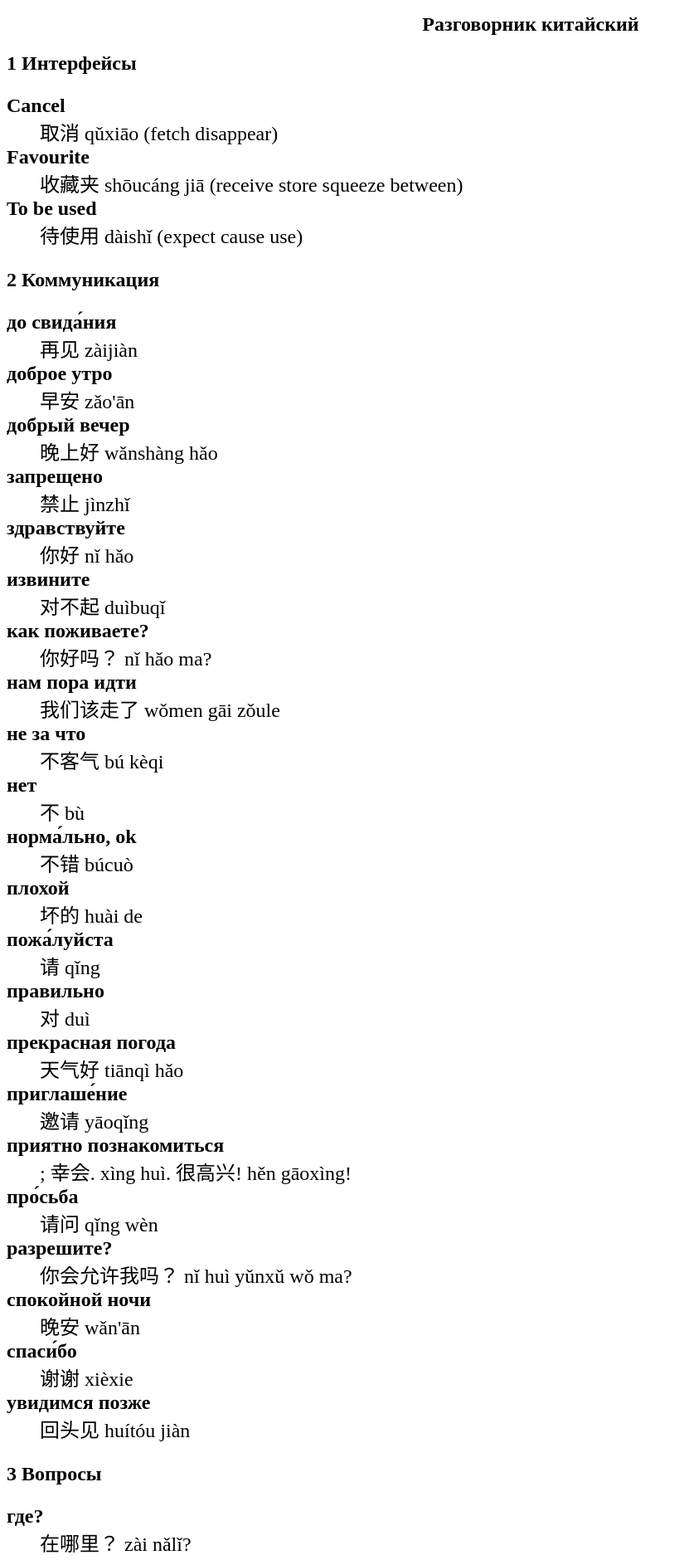
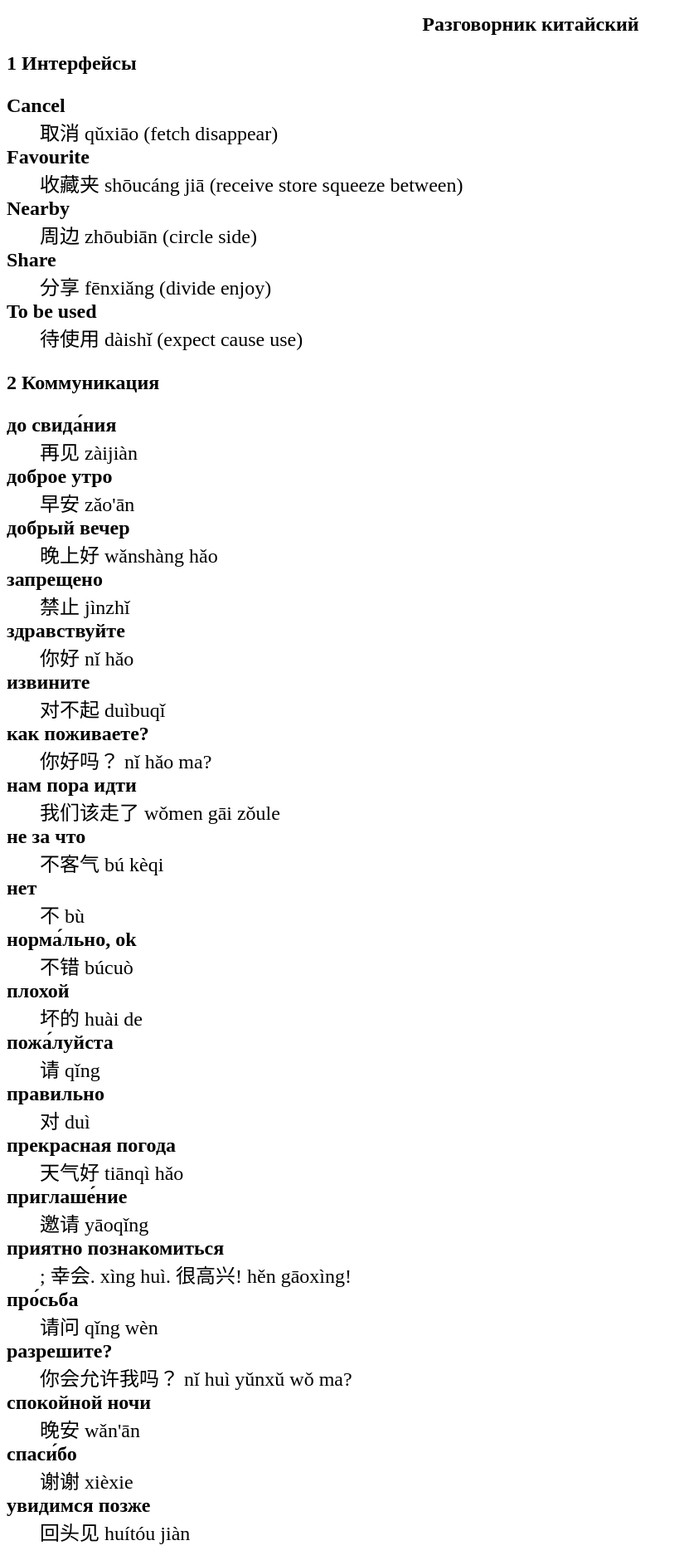
Before and after one commit to ssharoff/ssharoff.github.io, a Jekyll site: the page travel/chinese-phrasebook.html, which Jekyll copies as it is, in a window 1280 px wide. Shown: the top 1880 px of the page at 83% size, without its empty margins (0-825 px from the left). Built offline with Jekyll 4.4.1, drawn with Linux system fonts in a browser that asks for light colours; some of the changed text lies outside the part shown.

Commit message:
interface

```diff
--- a/travel/chinese-phrasebook.html
+++ b/travel/chinese-phrasebook.html
@@ -3,7 +3,7 @@
 "http://www.w3.org/TR/xhtml1/DTD/xhtml1-strict.dtd">
 <html xmlns="http://www.w3.org/1999/xhtml" lang="en" xml:lang="en">
 <head>
-<!-- 2024-08-11 Sun 10:23 -->
+<!-- 2024-08-12 Mon 09:43 -->
 <meta http-equiv="Content-Type" content="text/html;charset=utf-8" />
 <meta name="viewport" content="width=device-width, initial-scale=1" />
 <title>Разговорник китайский</title>
@@ -39,7 +39,7 @@
   }
   pre.src {
     position: relative;
-    overflow: visible;
+    overflow: auto;
     padding-top: 1.2em;
   }
   pre.src:before {
@@ -51,7 +51,7 @@
     padding: 3px;
     border: 1px solid black;
   }
-  pre.src:hover:before { display: inline;}
+  pre.src:hover:before { display: inline; margin-top: 14px;}
   /* Languages per Org manual */
   pre.src-asymptote:before { content: 'Asymptote'; }
   pre.src-awk:before { content: 'Awk'; }
@@ -194,67 +194,45 @@
 </style>
 <style>*{font-size: x-large;}</style>
 <script type="text/javascript">
-/*
-@licstart  The following is the entire license notice for the
-JavaScript code in this tag.
-
-Copyright (C) 2012-2020 Free Software Foundation, Inc.
-
-The JavaScript code in this tag is free software: you can
-redistribute it and/or modify it under the terms of the GNU
-General Public License (GNU GPL) as published by the Free Software
-Foundation, either version 3 of the License, or (at your option)
-any later version.  The code is distributed WITHOUT ANY WARRANTY;
-without even the implied warranty of MERCHANTABILITY or FITNESS
-FOR A PARTICULAR PURPOSE.  See the GNU GPL for more details.
-
-As additional permission under GNU GPL version 3 section 7, you
-may distribute non-source (e.g., minimized or compacted) forms of
-that code without the copy of the GNU GPL normally required by
-section 4, provided you include this license notice and a URL
-through which recipients can access the Corresponding Source.
-
-
-@licend  The above is the entire license notice
-for the JavaScript code in this tag.
-*/
+// @license magnet:?xt=urn:btih:e95b018ef3580986a04669f1b5879592219e2a7a&dn=public-domain.txt Public Domain
 <!--/*--><![CDATA[/*><!--*/
      function CodeHighlightOn(elem, id)
      {
        var target = document.getElementById(id);
        if(null != target) {
-     elem.cacheClassElem = elem.className;
-     elem.cacheClassTarget = target.className;
-     target.className = "code-highlighted";
-     elem.className   = "code-highlighted";
+         elem.classList.add("code-highlighted");
+         target.classList.add("code-highlighted");
        }
      }
      function CodeHighlightOff(elem, id)
      {
        var target = document.getElementById(id);
-   if(elem.cacheClassElem)
-     elem.className = elem.cacheClassElem;
-   if(elem.cacheClassTarget)
-     target.className = elem.cacheClassTarget;
+       if(null != target) {
+         elem.classList.remove("code-highlighted");
+         target.classList.remove("code-highlighted");
+       }
      }
     /*]]>*///-->
+// @license-end
 </script>
 </head>
 <body>
 <div id="content">
 <h1 class="title">Разговорник китайский</h1>
-<div id="outline-container-org0742a3e" class="outline-2">
-<h2 id="org0742a3e"><span class="section-number-2">1</span> Интерфейсы</h2>
+<div id="outline-container-org6310488" class="outline-2">
+<h2 id="org6310488"><span class="section-number-2">1</span> Интерфейсы</h2>
 <div class="outline-text-2" id="text-1">
 <dl class="org-dl">
 <dt>Cancel</dt><dd>取消 qǔxiāo (fetch disappear)</dd>
 <dt>Favourite</dt><dd>收藏夹 shōucáng jiā (receive store squeeze between)</dd>
+<dt>Nearby</dt><dd>周边 zhōubiān (circle side)</dd>
+<dt>Share</dt><dd>分享 fēnxiǎng (divide enjoy)</dd>
 <dt>To be used</dt><dd>待使用 dàishǐ (expect cause use)</dd>
 </dl>
 </div>
 </div>
-<div id="outline-container-org600a670" class="outline-2">
-<h2 id="org600a670"><span class="section-number-2">2</span> Коммуникация</h2>
+<div id="outline-container-org7061856" class="outline-2">
+<h2 id="org7061856"><span class="section-number-2">2</span> Коммуникация</h2>
 <div class="outline-text-2" id="text-2">
 <dl class="org-dl">
 <dt>до свида́ния</dt><dd>再见 zàijiàn</dd>
@@ -283,8 +261,8 @@ for the JavaScript code in this tag.
 </div>
 </div>
 
-<div id="outline-container-orgd84f2fa" class="outline-2">
-<h2 id="orgd84f2fa"><span class="section-number-2">3</span> Вопросы</h2>
+<div id="outline-container-org85ecd3b" class="outline-2">
+<h2 id="org85ecd3b"><span class="section-number-2">3</span> Вопросы</h2>
 <div class="outline-text-2" id="text-3">
 <dl class="org-dl">
 <dt>где?</dt><dd>在哪里？ zài nǎlǐ?</dd>
@@ -297,12 +275,12 @@ for the JavaScript code in this tag.
 </dl>
 </div>
 </div>
-<div id="outline-container-org28db808" class="outline-2">
-<h2 id="org28db808"><span class="section-number-2">4</span> Еда</h2>
+<div id="outline-container-org31ec36a" class="outline-2">
+<h2 id="org31ec36a"><span class="section-number-2">4</span> Еда</h2>
 <div class="outline-text-2" id="text-4">
 </div>
-<div id="outline-container-org75dedb8" class="outline-3">
-<h3 id="org75dedb8"><span class="section-number-3">4.1</span> Питьё</h3>
+<div id="outline-container-org617dc7d" class="outline-3">
+<h3 id="org617dc7d"><span class="section-number-3">4.1</span> Питьё</h3>
 <div class="outline-text-3" id="text-4-1">
 <dl class="org-dl">
 <dt>буты́лка</dt><dd>瓶子 píngzi: 并 side by side + 瓦 earthenware</dd>
@@ -318,8 +296,8 @@ for the JavaScript code in this tag.
 </div>
 </div>
 
-<div id="outline-container-org9598477" class="outline-3">
-<h3 id="org9598477"><span class="section-number-3">4.2</span> Ресторан</h3>
+<div id="outline-container-org421e210" class="outline-3">
+<h3 id="org421e210"><span class="section-number-3">4.2</span> Ресторан</h3>
 <div class="outline-text-3" id="text-4-2">
 <dl class="org-dl">
 <dt>Очень вкусно</dt><dd>非常好吃   fēicháng hào chī</dd>
@@ -376,8 +354,8 @@ for the JavaScript code in this tag.
 </div>
 </div>
 
-<div id="outline-container-org4396c4a" class="outline-3">
-<h3 id="org4396c4a"><span class="section-number-3">4.3</span> Фрукты и овощи</h3>
+<div id="outline-container-org642500e" class="outline-3">
+<h3 id="org642500e"><span class="section-number-3">4.3</span> Фрукты и овощи</h3>
 <div class="outline-text-3" id="text-4-3">
 <dl class="org-dl">
 <dt>арбу́з</dt><dd>西瓜   xīguā</dd>
@@ -406,8 +384,8 @@ for the JavaScript code in this tag.
 </div>
 </div>
 
-<div id="outline-container-orgd7fa56b" class="outline-2">
-<h2 id="orgd7fa56b"><span class="section-number-2">5</span> Магазин</h2>
+<div id="outline-container-org3c2eb63" class="outline-2">
+<h2 id="org3c2eb63"><span class="section-number-2">5</span> Магазин</h2>
 <div class="outline-text-2" id="text-5">
 <dl class="org-dl">
 <dt>дешево</dt><dd>便宜     piányí</dd>
@@ -421,8 +399,8 @@ for the JavaScript code in this tag.
 </div>
 </div>
 
-<div id="outline-container-org3f9884e" class="outline-2">
-<h2 id="org3f9884e"><span class="section-number-2">6</span> Размер</h2>
+<div id="outline-container-orgabf6b77" class="outline-2">
+<h2 id="orgabf6b77"><span class="section-number-2">6</span> Размер</h2>
 <div class="outline-text-2" id="text-6">
 <dl class="org-dl">
 <dt>больше</dt><dd></dd>
@@ -448,8 +426,8 @@ for the JavaScript code in this tag.
 </div>
 </div>
 
-<div id="outline-container-orgbf68918" class="outline-2">
-<h2 id="orgbf68918"><span class="section-number-2">7</span> Город</h2>
+<div id="outline-container-org4357318" class="outline-2">
+<h2 id="org4357318"><span class="section-number-2">7</span> Город</h2>
 <div class="outline-text-2" id="text-7">
 <dl class="org-dl">
 <dt>банкома́т</dt><dd>自动提款机 zìdòng tí kuǎn jī:</dd>
@@ -461,8 +439,8 @@ for the JavaScript code in this tag.
 </dl>
 </div>
 </div>
-<div id="outline-container-org6154ddf" class="outline-2">
-<h2 id="org6154ddf"><span class="section-number-2">8</span> Время</h2>
+<div id="outline-container-org9b56716" class="outline-2">
+<h2 id="org9b56716"><span class="section-number-2">8</span> Время</h2>
 <div class="outline-text-2" id="text-8">
 <dl class="org-dl">
 <dt>вечер</dt><dd></dd>
@@ -523,8 +501,8 @@ for the JavaScript code in this tag.
 </dl>
 </div>
 </div>
-<div id="outline-container-org98c958a" class="outline-2">
-<h2 id="org98c958a"><span class="section-number-2">9</span> Транспорт</h2>
+<div id="outline-container-org9412202" class="outline-2">
+<h2 id="org9412202"><span class="section-number-2">9</span> Транспорт</h2>
 <div class="outline-text-2" id="text-9">
 <dl class="org-dl">
 <dt>близко</dt><dd></dd>
@@ -562,8 +540,8 @@ for the JavaScript code in this tag.
 </div>
 </div>
 
-<div id="outline-container-orgddca74a" class="outline-2">
-<h2 id="orgddca74a"><span class="section-number-2">10</span> Погода</h2>
+<div id="outline-container-orge314e3f" class="outline-2">
+<h2 id="orge314e3f"><span class="section-number-2">10</span> Погода</h2>
 <div class="outline-text-2" id="text-10">
 <dl class="org-dl">
 <dt>бу́ря</dt><dd></dd>
@@ -621,8 +599,8 @@ for the JavaScript code in this tag.
 </div>
 </div>
 
-<div id="outline-container-orgce38f73" class="outline-2">
-<h2 id="orgce38f73"><span class="section-number-2">11</span> Associations</h2>
+<div id="outline-container-orgb36691c" class="outline-2">
+<h2 id="orgb36691c"><span class="section-number-2">11</span> Associations</h2>
 <div class="outline-text-2" id="text-11">
 <dl class="org-dl">
 <dt>⺌</dt><dd>little</dd>
@@ -668,8 +646,8 @@ for the JavaScript code in this tag.
 </div>
 </div>
 <div id="postamble" class="status">
-<p class="date">Created: 2024-08-11 Sun 10:23</p>
-<p class="validation"><a href="http://validator.w3.org/check?uri=referer">Validate</a></p>
+<p class="date">Created: 2024-08-12 Mon 09:43</p>
+<p class="validation"><a href="https://validator.w3.org/check?uri=referer">Validate</a></p>
 </div>
 </body>
 </html>
--- a/travel/chinese-phrasebook.org
+++ b/travel/chinese-phrasebook.org
@@ -23,6 +23,8 @@
 * Интерфейсы
  + Cancel :: 取消 qǔxiāo (fetch disappear)
  + Favourite :: 收藏夹 shōucáng jiā (receive store squeeze between)
+ + Nearby :: 周边 zhōubiān (circle side)
+ + Share :: 分享 fēnxiǎng (divide enjoy)
  + To be used :: 待使用 dàishǐ (expect cause use)
 * Коммуникация
  + до свида́ния :: 再见 zàijiàn
```
Lines whose indentation alone changed are shown as unchanged.
